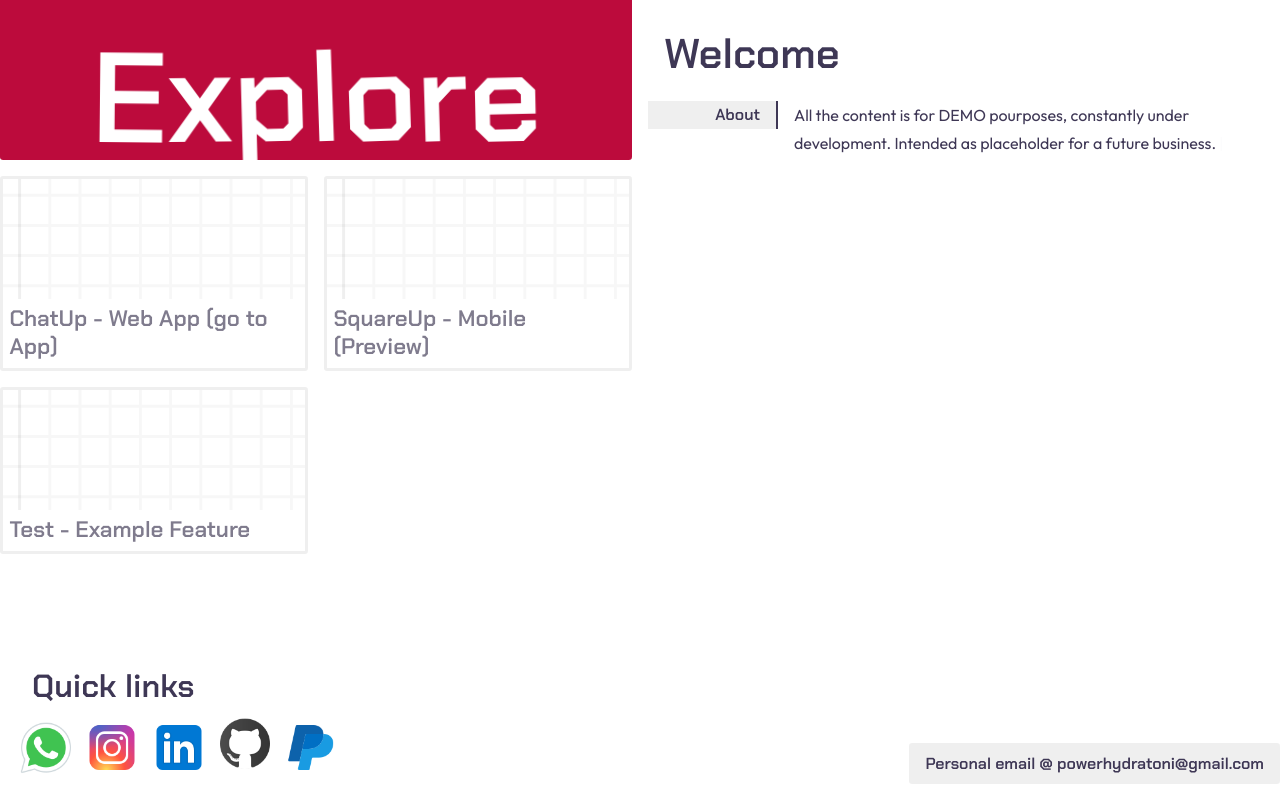
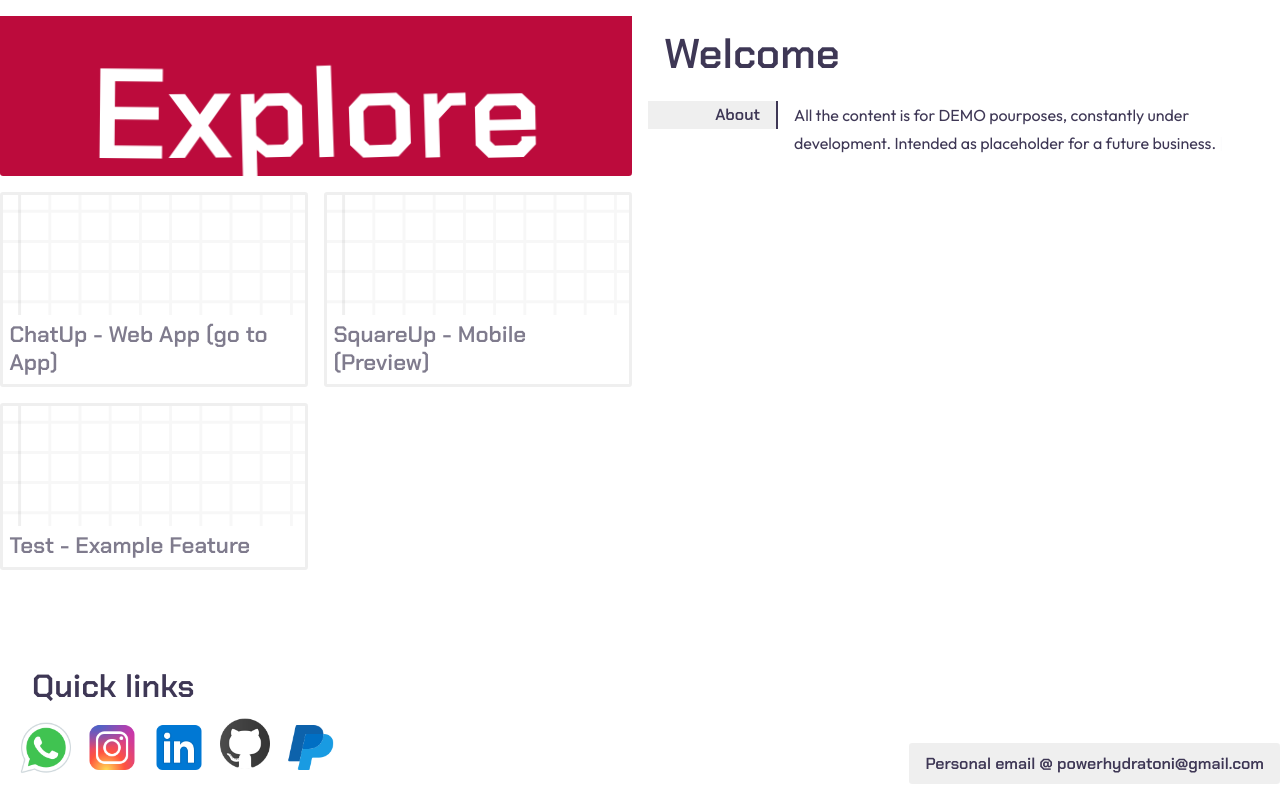
Before and after one commit to palloncino/antonioguiotto.com, a React (Create React App) app: page / in a window 1280 px wide. Built offline with nearby package versions, Linux system fonts and the light colour scheme.

Commit message:
left side padding top

```diff
--- a/src/features/Explore/explore.css
+++ b/src/features/Explore/explore.css
@@ -28,6 +28,7 @@
 }
 
 .left-side {
+  padding: 1rem 0 0 0;
   display: grid;
   grid-template-rows: 1fr minmax(160px, auto);
   gap: 1rem;
```
